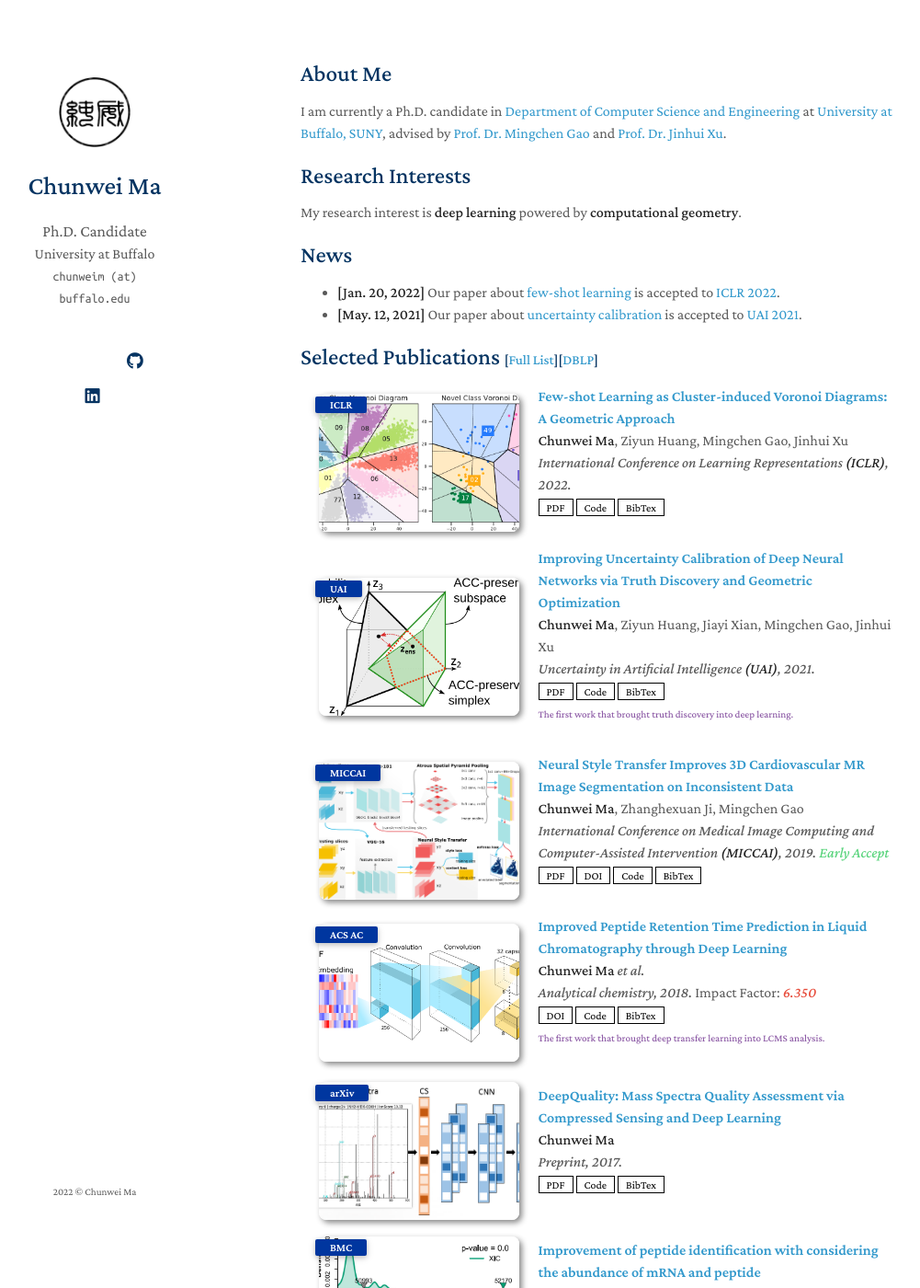
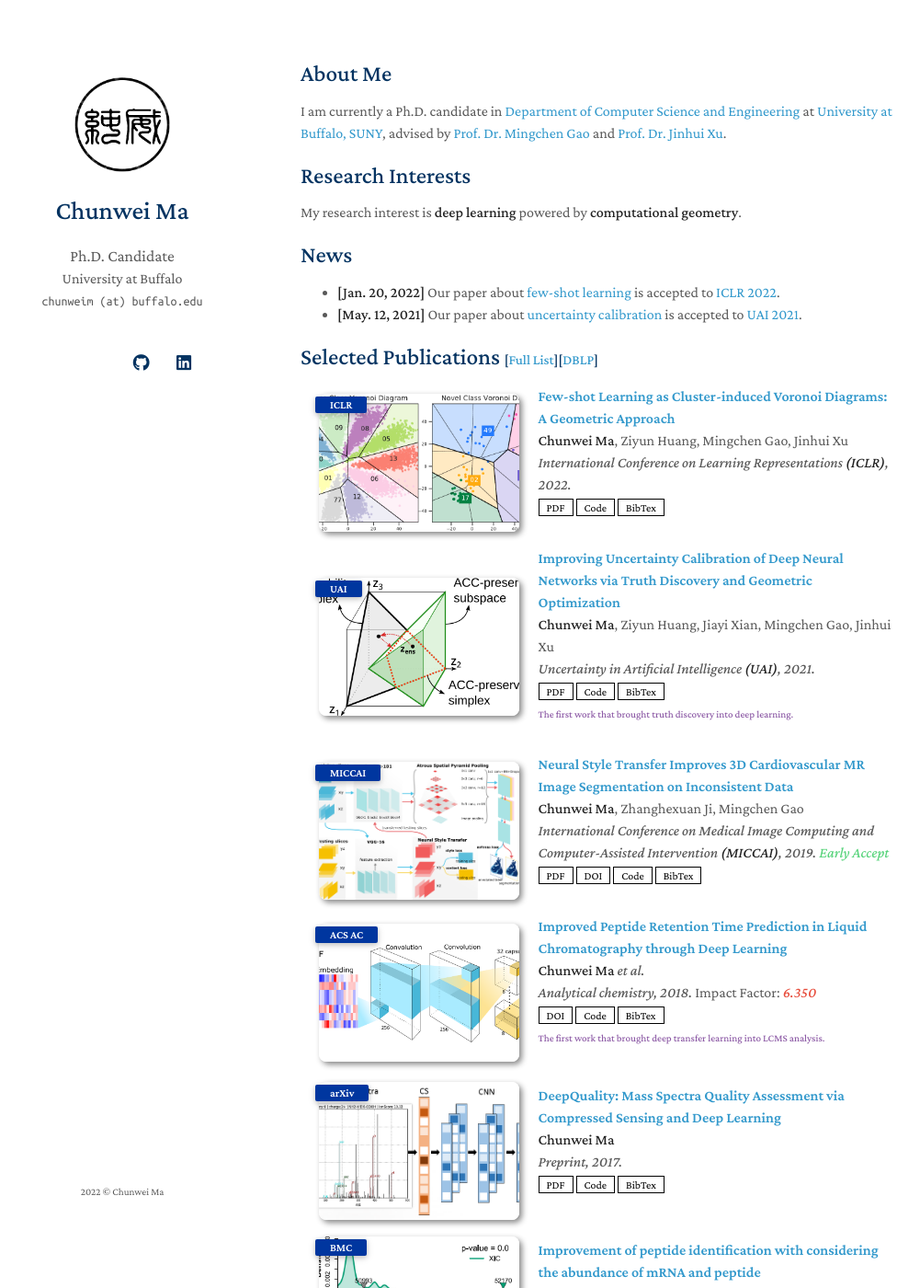
Before and after one commit to MaChunwei/MaChunwei.github.io, a Jekyll site: the page built from index.md, in a window 1280 px wide and 1400 px high. Shown: the whole window at 92% size, without its empty margins (143-1144 px from the left). Built offline with Jekyll 4.4.1, drawn with Linux system fonts in a browser that asks for light colours; nearby versions of some CDN libraries; a style sheet for code colours, icons or effects is not loaded; our own code applies the rules of GitHub Pages for plain Markdown files.

Commit message:
Update minimal-light.scss

```diff
--- a/_sass/minimal-light.scss
+++ b/_sass/minimal-light.scss
@@ -334,7 +334,7 @@ img {
 }
 
 header {
-  width:172px;
+  width:232px;
   float:left;
   position:fixed;
   -webkit-font-smoothing:subpixel-antialiased;
@@ -428,7 +428,7 @@ hr {
 }
 
 footer {
-  width:172px;
+  width:232px;
   float:left;
   position:fixed;
   bottom:30px;
```
